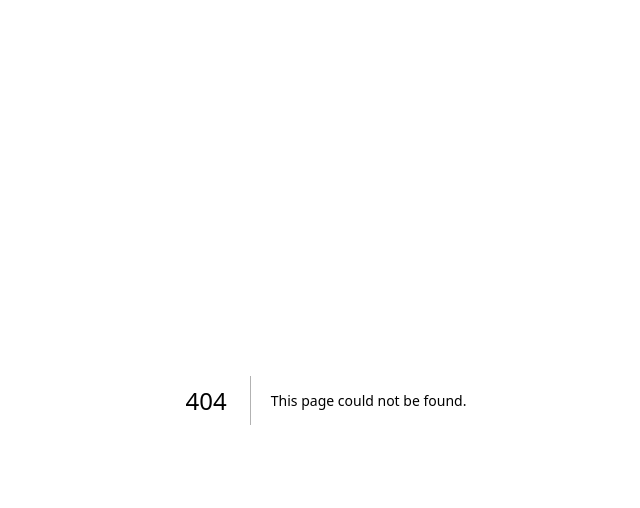
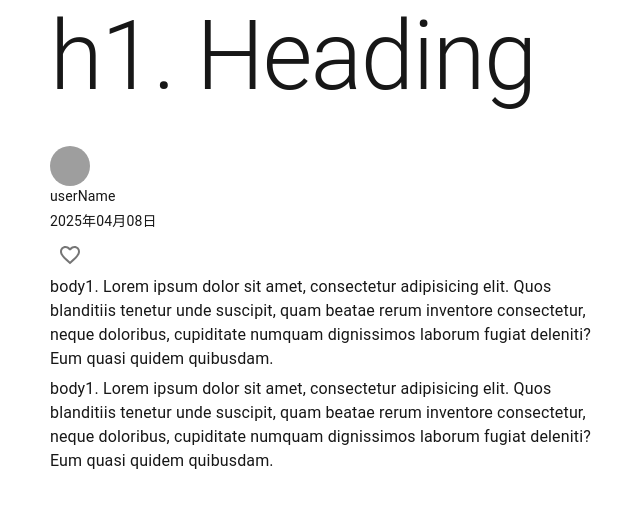
Before and after one commit to la-lala8701/my-blog, a Next.js app: page /about in a window 1280 px wide. Before the commit this address had no page. Shown: the top 508 px of the page, without its empty margins (314-954 px from the left). Built offline with nearby package versions, Linux system fonts and the light colour scheme; grey boxes are pictures that could not be loaded.

Commit message:
✨ Aboutページの初期実装

```diff
--- /dev/null
+++ b/app/about/page.tsx
@@ -0,0 +1,35 @@
+"use client";
+import { FavoriteBorder } from "@mui/icons-material";
+import { Avatar, Container, IconButton, Typography } from "@mui/material";
+
+export default function About() {
+  return (
+    <Container maxWidth="sm">
+      <Typography variant="h1" gutterBottom>
+        h1. Heading
+      </Typography>
+      <Avatar src="/broken-image.jpg" />
+      <Typography variant="body2" gutterBottom>
+        userName
+      </Typography>
+      <Typography variant="body2" gutterBottom>
+        2025年04月08日
+      </Typography>
+      <IconButton aria-label="add to favorites">
+        <FavoriteBorder />
+      </IconButton>
+      <Typography variant="body1" gutterBottom>
+        body1. Lorem ipsum dolor sit amet, consectetur adipisicing elit. Quos
+        blanditiis tenetur unde suscipit, quam beatae rerum inventore
+        consectetur, neque doloribus, cupiditate numquam dignissimos laborum
+        fugiat deleniti? Eum quasi quidem quibusdam.
+      </Typography>
+      <Typography variant="body1" gutterBottom>
+        body1. Lorem ipsum dolor sit amet, consectetur adipisicing elit. Quos
+        blanditiis tenetur unde suscipit, quam beatae rerum inventore
+        consectetur, neque doloribus, cupiditate numquam dignissimos laborum
+        fugiat deleniti? Eum quasi quidem quibusdam.
+      </Typography>
+    </Container>
+  );
+}
```
